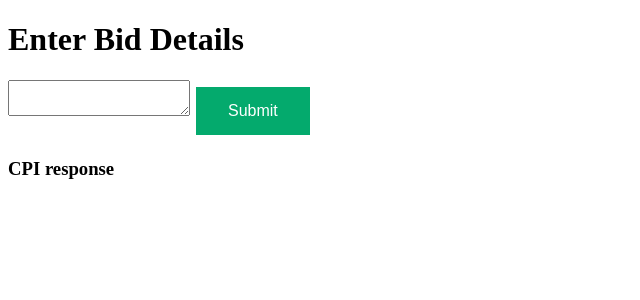
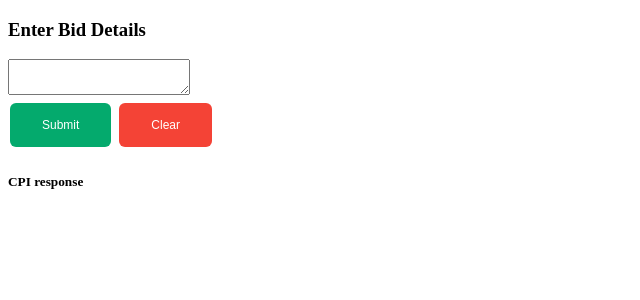
Before and after one commit to pankajverma010101-svg/predict-cpi, a Django app: page /form/ in a window 1280 px wide. Shown: the top 300 px of the page, without its empty margins (0-640 px from the left). Run offline with Django 5.2, Linux system fonts and the light colour scheme; parts of the project's set-up code (start-up, migrations or seed data) failed here and were passed over; some libraries are stand-ins or nearby versions.

Commit message:
change in input form file

```diff
--- a/templates/input_form.html
+++ b/templates/input_form.html
@@ -25,29 +25,41 @@
         text-align: center;
         text-decoration: none;
         display: inline-block;
-        font-size: 16px;
+        font-size: 12px;
         margin: 4px 2px;
         cursor: pointer;
         background-color: #04AA6D;
+        border-radius: 6px;
+    }
+
+    .clear-btn {
+        background-color: #f44336; /* Red */
+    }
+
+    .button:disabled {
+        background-color: #9e9e9e; /* Grey when disabled */
+        cursor: not-allowed;
     }
 </style>
 
 <body>
 
-    <h1>Enter Bid Details</h1>
-    <textarea id="userText" ></textarea>
-    <button class="button" onclick="sendText()">Submit</button>
+    <h3>Enter Bid Details</h3>
+    <textarea id="userText"></textarea>
+    <br>
+    <button class="button" id="submitBtn" onclick="sendText()">Submit</button>
+    <button class="button clear-btn" onclick="clearText()">Clear</button>
 
-    <!-- <textarea id="userText" rows="30" cols="200" placeholder="Type something..."></textarea> -->
-
-    <h3> CPI response </h3>
+    <h5> CPI response </h5>
     <pre id="responseOutput"></pre>
 
     <script>
         function sendText() {
+            const submitBtn = document.getElementById('submitBtn');
+            submitBtn.innerText = "Submitting...";
+            submitBtn.disabled = true;
 
-            // const userText = document.getElementById('userText').value;
-            const userText = tinymce.get('userText').getContent();  // ✅ Use TinyMCE API here
+            const userText = tinymce.get('userText').getContent();
 
             fetch('/api/submit-text/', {
                 method: 'POST',
@@ -60,26 +72,26 @@
                 .then(response => response.json())
                 .then(data => {
                     if (data.status == 'fail') {
-                        document.getElementById('responseOutput').innerText = data.msg + " : " + JSON.stringify(data.message, null, 2)
+                        document.getElementById('responseOutput').innerText =
+                            data.msg + " : " + JSON.stringify(data.message, null, 2)
                     }
                     else {
-                        // document.getElementById('responseOutput').innerText = JSON.stringify(data.combined_data, null, 2)
-                        // document.getElementById('responseOutput').innerText = JSON.stringify(data, null, 2)
                         const structured = data.structured_data || {};
                         const predictedCPI = data.message?.predicted_final_cpi ?? 'N/A';
 
-// Safe fallback function
                         function safe(value) {
-    return value ?? 'N/A';  // returns value if not null/undefined, otherwise 'N/A'
+                            return value ?? 'N/A';
                         }
 
-// For multiline fields
                         function multiline(value) {
                             return safe(value).replace(/\n/g, '<br>');
                         }
 
                         document.getElementById('responseOutput').innerHTML =
-  `<div style="font-size: 18px;">` +  // Set desired size here
+                            `<div style="font-size: 14px;">` +
+                                 `<div style="padding: 5px; margin-bottom:5px; background-color: #e8f5e9; border-left: 5px solid #4caf50;">
+        <strong>Predicted Final CPI:</strong> ${predictedCPI}
+     </div>` +
                             `<b>Status:</b> ${safe(data.status)}<br><br>` +
                             `<b>Market:</b> ${safe(structured.market)}<br>` +
                             `<b>Sample Size (n):</b> ${safe(structured.n)}<br>` +
@@ -93,15 +105,23 @@ function multiline(value) {
                             `<b>Quotas:</b> ${safe(structured.quotas)}<br>` +
                             `<b>Field Time:</b> ${safe(structured.field_time)}<br>` +
                             `<b>Feasibility:</b> ${safe(structured.feasibility)}<br>` +
-    `<div style="padding: 10px; background-color: #e8f5e9; border-left: 5px solid #4caf50;">
-        <strong>Predicted Final CPI:</strong> ${predictedCPI}
-     </div>` +
                             `</div>`;
                     }
+                })
+                .catch(err => {
+                    document.getElementById('responseOutput').innerText = "Error: " + err;
+                })
+                .finally(() => {
+                    submitBtn.innerText = "Submit";
+                    submitBtn.disabled = false;
                 });
         }
 
-        // Get CSRF token (important for POST in Django)
+        function clearText() {
+            tinymce.get('userText').setContent(''); // Clear TinyMCE editor
+            document.getElementById('responseOutput').innerText = ''; // Clear output
+        }
+
         function getCSRFToken() {
             let cookieValue = null;
             const cookies = document.cookie.split(';');
```
Lines whose indentation alone changed are shown as unchanged.
